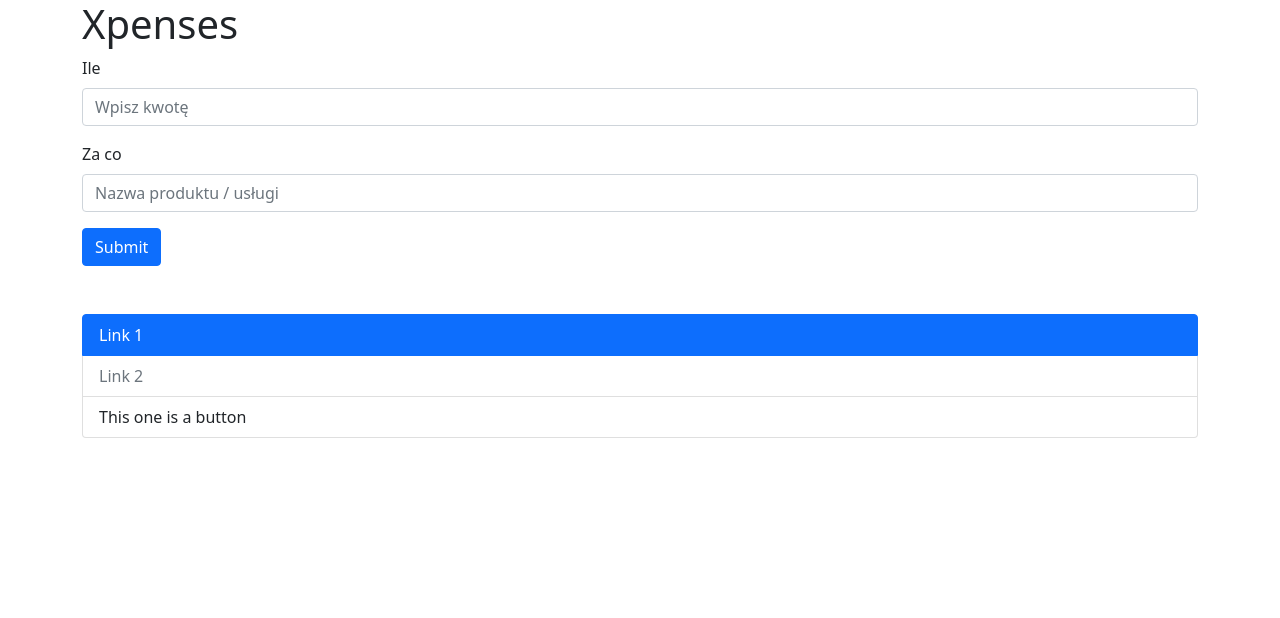
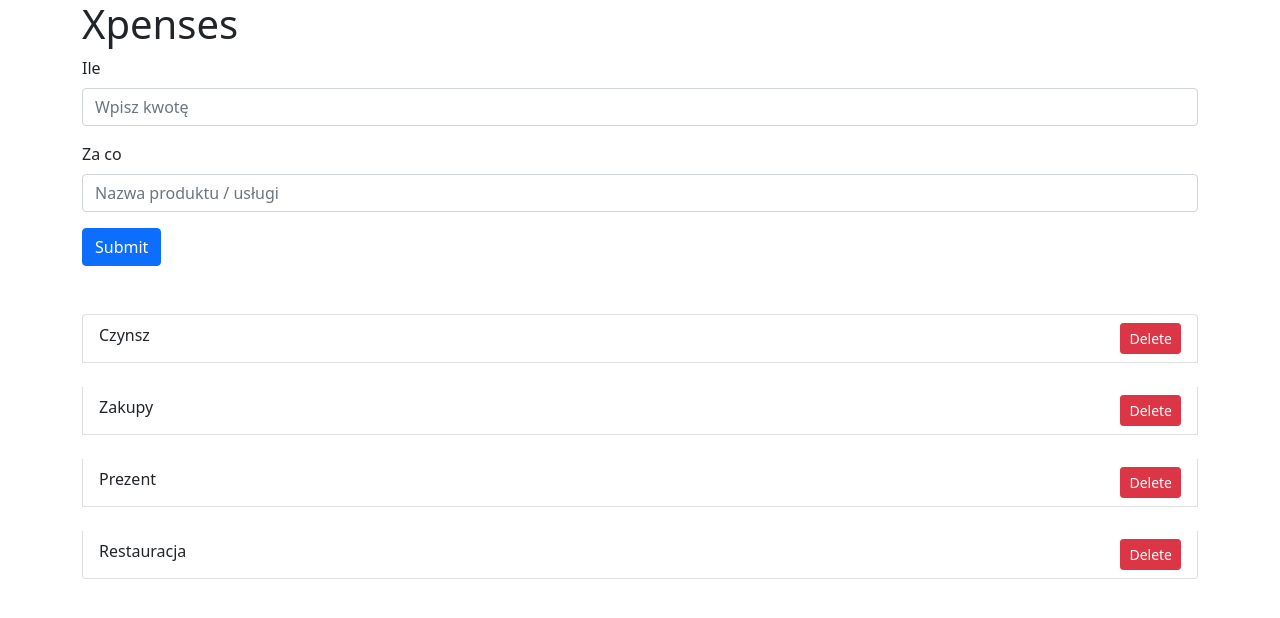
Before and after one commit to AdamKniec/xpenses, a React (Create React App) app: page / in a window 1280 px wide. Shown: the top 618 px of the page. Built offline with nearby package versions, Linux system fonts and the light colour scheme.

Commit message:
adding the dynamic list component and basic types + adjustments

```diff
--- a/src/components/App.tsx
+++ b/src/components/App.tsx
@@ -1,8 +1,17 @@
-import { Container, ListGroup } from "react-bootstrap";
+import { Container } from "react-bootstrap";
 
 import ExpensesForm from "./Form";
 
 import "bootstrap/dist/css/bootstrap.min.css";
+import List from "./List";
+
+const DUMMY_DATA =
+  [
+    { productOrService: "Czynsz", price: 1000, id: 1 },
+    { productOrService: "Zakupy", price: 23, id: 2 },
+    { productOrService: "Prezent", price: 44, id: 3 },
+    { productOrService: "Restauracja", price: 53, id: 4 },
+  ] || [];
 
 function App() {
   return (
@@ -16,15 +25,7 @@ function App() {
         </div>
       </Container>
       <Container className="mt-5">
-        <ListGroup defaultActiveKey="#link1">
-          <ListGroup.Item action href="#link1">
-            Link 1
-          </ListGroup.Item>
-          <ListGroup.Item action href="#link2" disabled>
-            Link 2
-          </ListGroup.Item>
-          <ListGroup.Item>This one is a button</ListGroup.Item>
-        </ListGroup>
+        <List data={DUMMY_DATA} />
       </Container>
     </>
   );
--- /dev/null
+++ b/src/components/List.tsx
@@ -0,0 +1,28 @@
+import { Alert, Button, ListGroup } from "react-bootstrap";
+import { ListProps } from "./List.types";
+
+const List = (props: ListProps) => {
+  return (
+    <ListGroup>
+      {props.data.length ? (
+        props.data.map((item) => {
+          return (
+            <ListGroup.Item
+              className="d-flex justify-content-between mb-4"
+              key={item.id}
+            >
+              {item.productOrService}
+              <Button variant="danger" className="pull-right" size="sm">
+                Delete
+              </Button>{" "}
+            </ListGroup.Item>
+          );
+        })
+      ) : (
+        <Alert variant="success"> R O Z L I C Z E N I </Alert>
+      )}
+    </ListGroup>
+  );
+};
+
+export default List;
--- /dev/null
+++ b/src/components/List.types.ts
@@ -0,0 +1,3 @@
+export interface ListProps {
+  data: { productOrService: string; price: number; id: number }[];
+}
```
